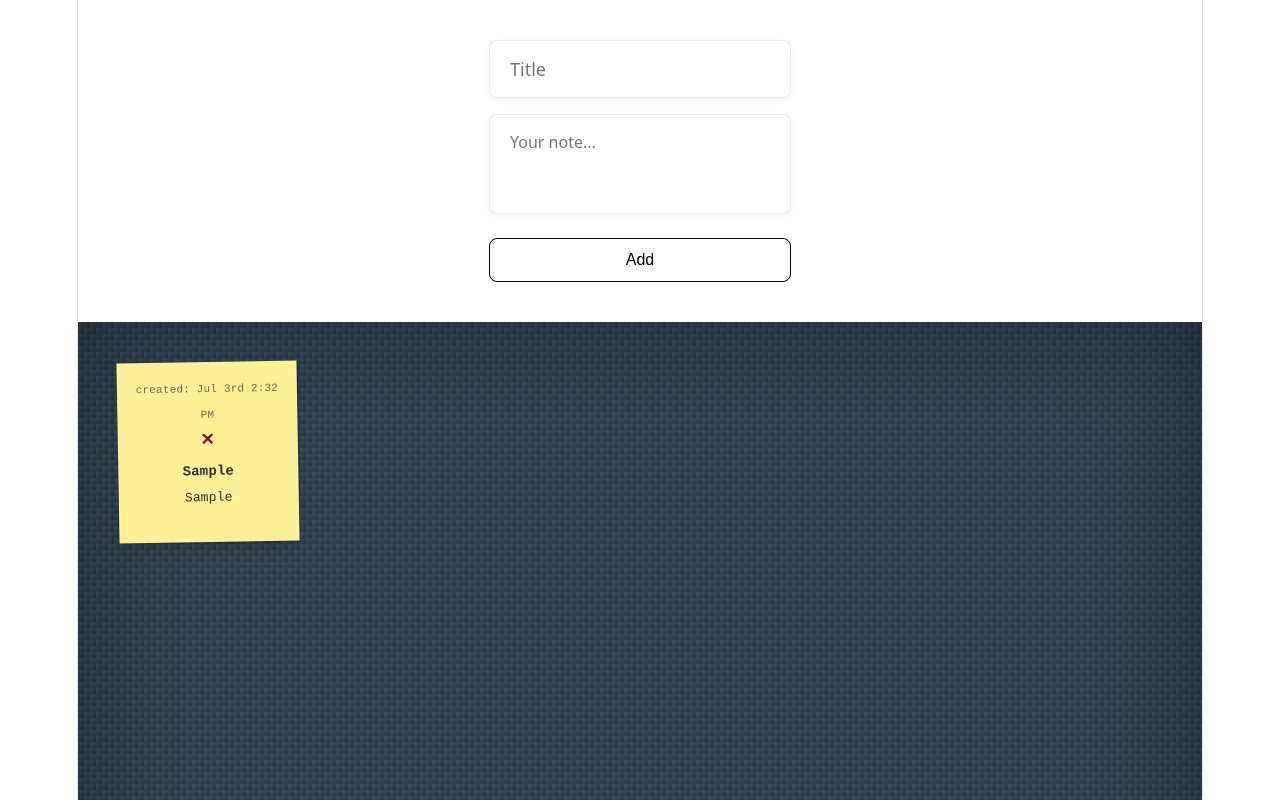
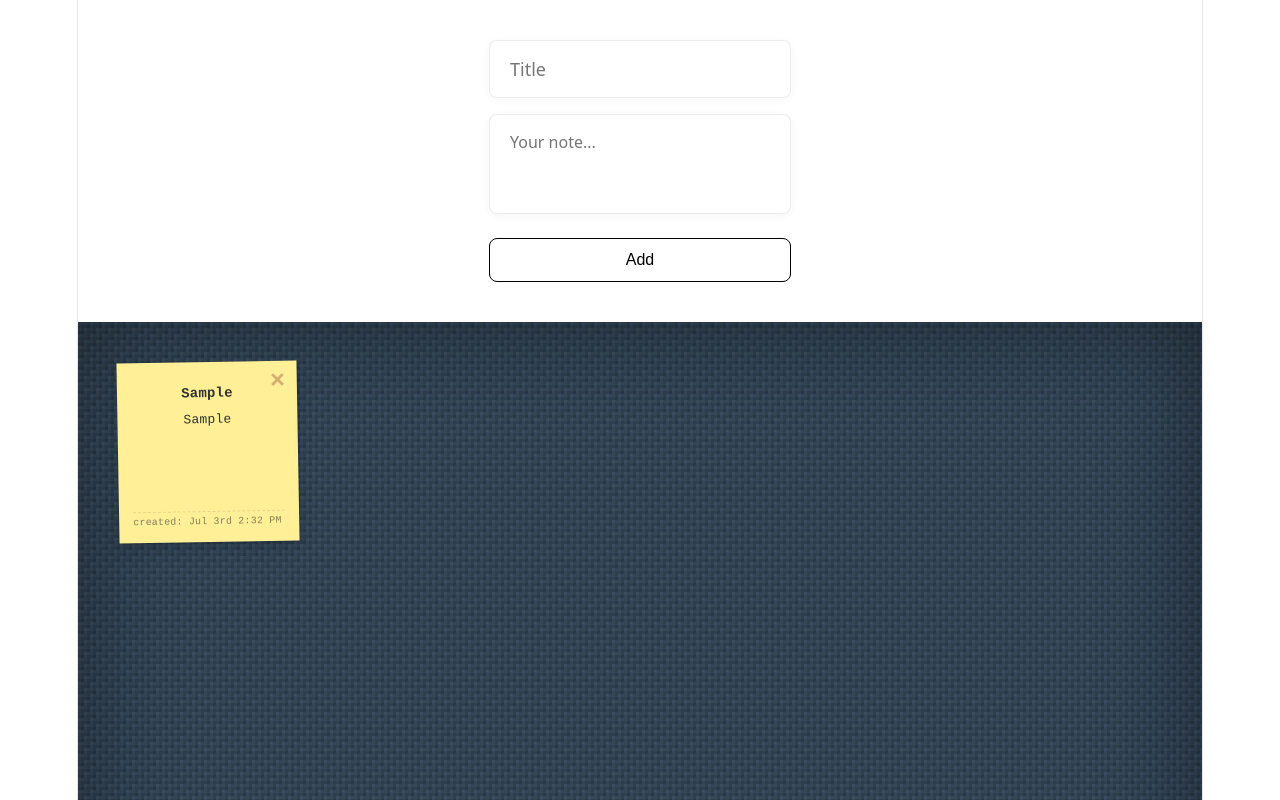
Before and after one commit to netanelwallach/TechTroop-FullStackMay2026-QuickNotes-Project, a React (Vite) app in the folder my-app/: page / in a window 1280 px wide. Both pictures are taken after typing "Sample", "Sample" into the empty fields and a click on the button "Add". Shown: the top 800 px of the page. Built offline with nearby package versions, Linux system fonts and the light colour scheme.

Commit message:
Redesign note card

```diff
--- a/my-app/src/components/NoteCard/NoteCard.jsx
+++ b/my-app/src/components/NoteCard/NoteCard.jsx
@@ -28,7 +28,17 @@ function NoteCard({
 
   return (
     <div className={styles["note-card"]} onClick={handleActiveNote}>
-      <div className={styles["note-header"]}>
+      <button
+        type="button"
+        className={styles["delete-btn"]}
+        aria-label="Delete note"
+        onClick={handleDeleteNote}
+      >
+        &times;
+      </button>
+      <h3>{title}</h3>
+      <p>{note}</p>
+      <div className={styles["note-footer"]}>
         <span className={styles["note-date"]}>
           created: {formattedCreateDate}
         </span>
@@ -37,17 +47,7 @@ function NoteCard({
             updated: {formattedUpdateDate}
           </span>
         ) : null}
-        <button
-          type="button"
-          className={styles["delete-btn"]}
-          aria-label="Delete note"
-          onClick={handleDeleteNote}
-        >
-          &times;
-        </button>
       </div>
-      <h3>{title}</h3>
-      <p>{note}</p>
     </div>
   );
 
--- a/my-app/src/components/NoteCard/NoteCard.module.css
+++ b/my-app/src/components/NoteCard/NoteCard.module.css
@@ -10,6 +10,7 @@
   display: flex;
   flex-direction: column;
   box-sizing: border-box;
+  position: relative; /* קריטי בשביל מיקום אבסולוטי של כפתור המחיקה */
 
   font-family: "Courier New", Courier, monospace; /* מראה מכונת כתיבה */
 
@@ -26,6 +27,11 @@
   cursor: pointer;
 }
 
+.note-card:hover {
+  transform: scale(1.03) rotate(0deg); /* הגדלה קלה במעבר עכבר למראה אינטראקטיבי */
+  box-shadow: 0px 12px 20px rgba(0, 0, 0, 0.15);
+}
+
 .note-header {
   display: flex;
   flex-direction: column;
@@ -34,20 +40,33 @@
   margin-bottom: 4px;
 }
 
-.note-date {
-  font-size: 11px; /* פונט קטן לתאריך שלא יתפוס מקום יקר */
-  opacity: 0.7;
-}
+/* .note-date { */
+/* font-size: 11px; פונט קטן לתאריך שלא יתפוס מקום יקר */
+/* opacity: 0.7; */
+/* } */
 
 .delete-btn {
+  position: absolute;
+  top: 6px;
+  right: 8px;
   background: none;
   border: none;
-  font-size: 1.2rem; /* גודל מותאם ל-X המחיקה */
+  font-size: 1.4rem; /* גודל מותאם ל-X המחיקה */
   font-weight: bold;
   color: #721c24;
   cursor: pointer;
   line-height: 1;
   padding: 0 4px;
+  opacity: 0.3; /* הופך את ה-X לעדין כברירת מחדל */
+  transition:
+    opacity 0.2s ease,
+    color 0.2s ease;
+  z-index: 10;
+}
+
+/* ה-X יופיע בבירור רק כאשר המשתמש עובר עם העכבר על הפתקית */
+.note-card:hover .delete-btn {
+  opacity: 1;
 }
 
 .delete-btn:hover {
@@ -74,3 +93,19 @@
   word-break: break-word;
   line-height: 1.3;
 }
+
+/* פוטר הפתקית שמרכז את התאריכים למטה */
+.note-footer {
+  display: flex;
+  flex-direction: column;
+  align-items: flex-start; /* יישור התאריכים לשמאל */
+  margin-top: 8px;
+  border-top: 1px dashed rgba(0, 0, 0, 0.1); /* קו מקווקו עדין המפריד בין הטקסט לתאריך */
+  padding-top: 4px;
+}
+
+.note-date {
+  font-size: 10px; /* פונט מעט קטן יותר כדי שלא יתפוס מקום יקר */
+  opacity: 0.6;
+  line-height: 1.2;
+}
```
